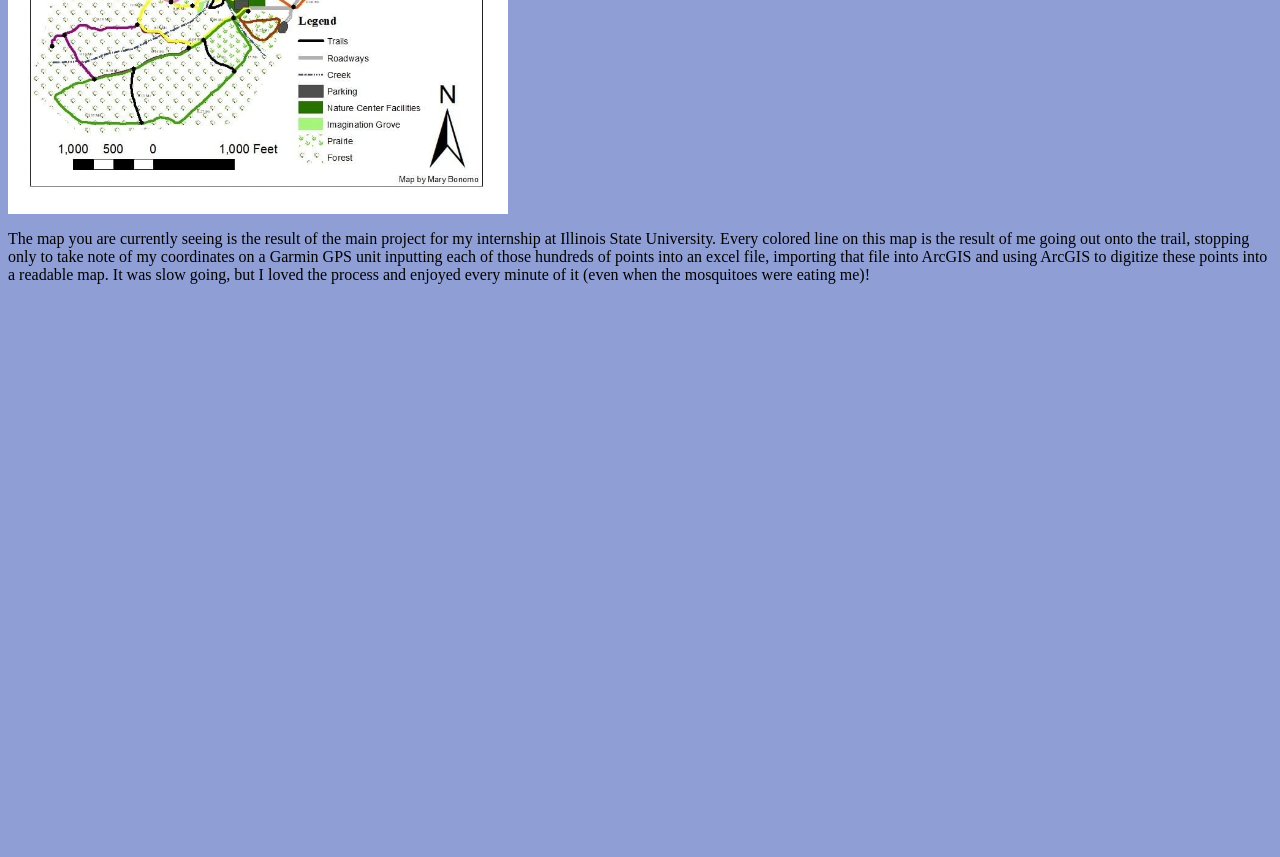
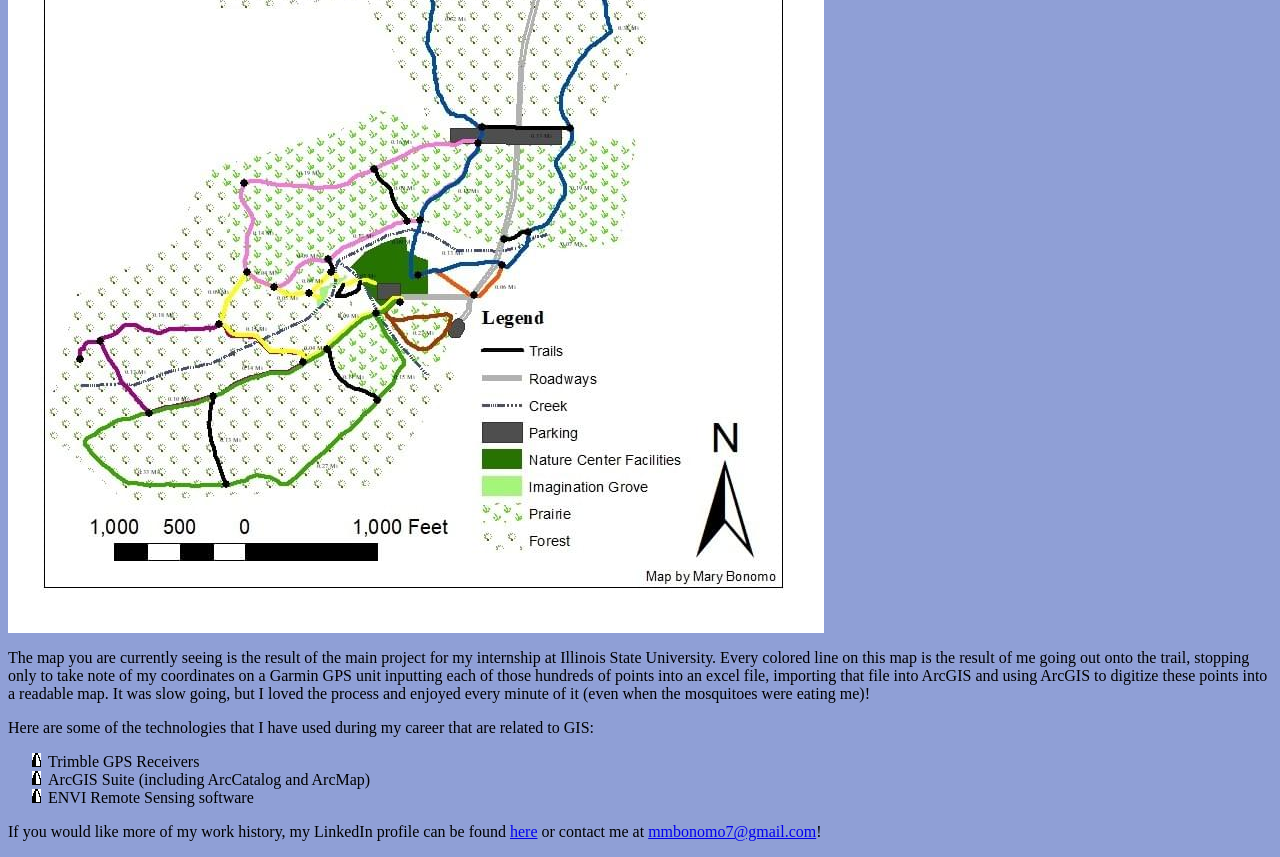
Before and after one commit to mmbonomo7-droid/Portfolio, a plain HTML site: page index.html in a window 1280 px wide. Shown: the part 598-1455 px from the top of the page. Before the commit the page ends 898 px from the top, so only its background shows below. Drawn offline with Linux system fonts and the light colour scheme.

Commit message:
Added anchor elements linking to LinkedIn profile (currently outdated but will be fixed soon) and email, as well as added an unordered list using a placeholder bullet art.

```diff
--- a/index.html
+++ b/index.html
@@ -15,9 +15,19 @@
 <body>
     <h1 style="background-color: #C7AB7A; margin-top: 0px;">Mary Bonomo</h1>
     <h2>Connecting data and art together</h2>
-    <img src="IMG_0928.JPG" width=300px style="float: right;margin-left: 30px; margin-right: 30px;" alt = "Placeholder for picture of self">
+    <img src="IMG_0928.JPG" width=300 style="float: right;margin-left: 30px; margin-right: 30px;" alt = "Placeholder for picture of self">
     <p>I am an enthusiastic computer programmer with a particular interest in anything that involves turning data into visuals. In particular, I have had an interest in Geographic Information Systems (or GIS).</p>
-    <img src="SugarGroveMap.jpg" width="500px" style="display: flex; justify-content: center;" alt="Sugar Grove Map">
-    <p>The map you are currently seeing is the result of the main project for my internship at Illinois State University. Every colored line on this map is the result of me going out onto the trail, stopping only to take note of my coordinates on a Garmin GPS unit inputting each of those hundreds of points into an excel file, importing that file into ArcGIS and using ArcGIS to digitize these points into a readable map. It was slow going, but I loved the process and enjoyed every minute of it (even when the mosquitoes were eating me)!</p>
+    <hr>
+    <img src="SugarGroveMap.jpg" style="display: flex; justify-content: center;" alt="Sugar Grove Map" id="map">
+    <p style="justify-content: right;">The map you are currently seeing is the result of the main project for my internship at Illinois State University. Every colored line on this map is the result of me going out onto the trail, stopping only to take note of my coordinates on a Garmin GPS unit inputting each of those hundreds of points into an excel file, importing that file into ArcGIS and using ArcGIS to digitize these points into a readable map. It was slow going, but I loved the process and enjoyed every minute of it (even when the mosquitoes were eating me)!</p>
+
+    <p>Here are some of the technologies that I have used during my career that are related to GIS:</p>
+    <ul>
+        <li>Trimble GPS Receivers</li>
+        <li>ArcGIS Suite (including ArcCatalog and ArcMap)</li>
+        <li>ENVI Remote Sensing software</li>
+    </ul>
+
+    <p>If you would like more of my work history, my LinkedIn profile can be found <a href="https://www.linkedin.com/in/bonomomary/">here</a> or contact me at <a href="mailto:mmbonomo7@gmail.com">mmbonomo7@gmail.com</a>! </p>
 </body>
 </html>
--- a/style.css
+++ b/style.css
@@ -6,3 +6,11 @@ body {
 h2 {
     color: #502C1B;
 }
+
+#map{
+    object-fit: contain;
+}
+
+li{
+    list-style:url("testArrow.jpg");
+}
```
Also changed, not shown: testArrow.jpg (added).
